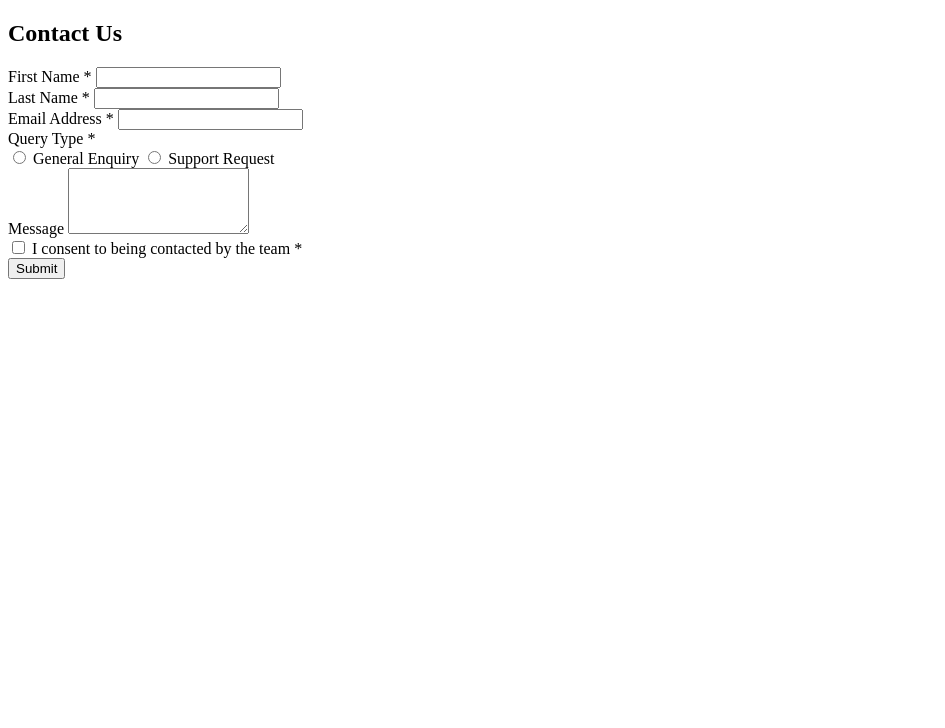
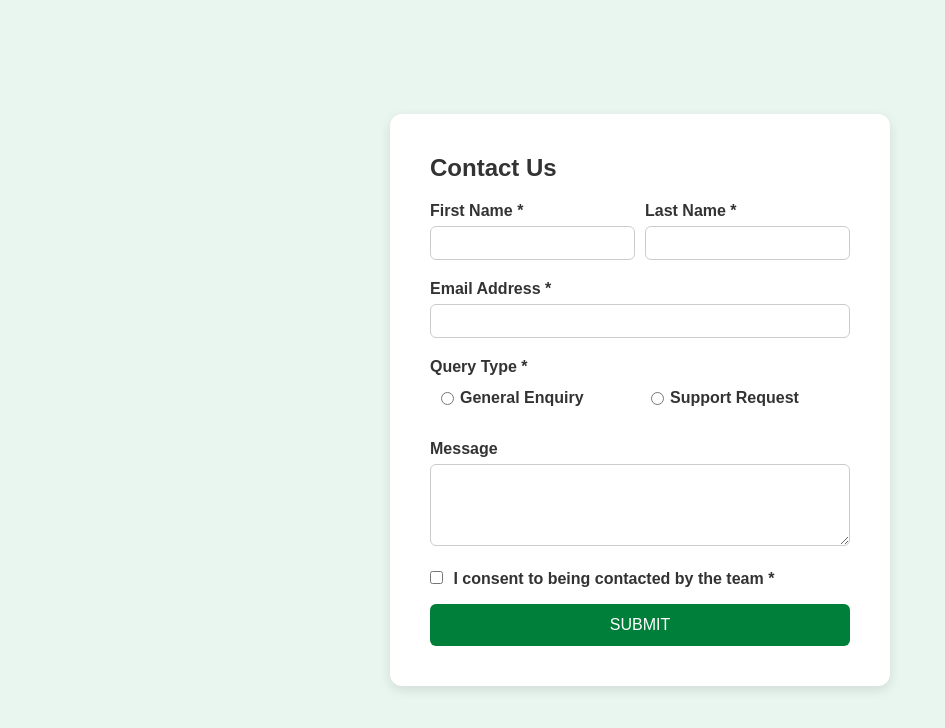
Before and after one commit to mabsattar/Contact-Form-FEM, a plain HTML site: page index.html in a window 1280 px wide. Shown: the whole page, without its empty margins (0-945 px from the left). Drawn offline with Linux system fonts and the light colour scheme.

Commit message:
initiated styles

```diff
--- a/index.html
+++ b/index.html
@@ -16,21 +16,21 @@
 
     <title>Frontend Mentor | Contact form</title>
 
-    <script>
-      src = "index.js";
-    </script>
+    <script src="index.js"></script>
   </head>
   <body>
     <div class="container">
       <h2>Contact Us</h2>
       <form class="contact-form">
+        <div class="Names-Container">
           <div class="form-grp">
             <label for="firstname"> First Name *</label>
-          <input type="=text" id="firstname" name="firstname" required />
+            <input type="text" id="firstname" name="firstname" required />
           </div>
           <div class="form-grp">
             <label for="lastname"> Last Name *</label>
             <input type="text" id="lastname" name="lastname" required />
+          </div>
         </div>
         <div class="form-grp">
           <label for="emailaddress"> Email Address *</label>
@@ -39,19 +39,21 @@
         <div class="form-grp">
           <label> Query Type *</label>
           <div class="radio">
-            <label>
+            <label class="radio-option">
               <input
                 type="radio"
-                name="generalenquiry"
+                id="radio1"
+                name="queryType"
                 value="general"
                 required
               />
               General Enquiry
             </label>
-            <label>
+            <label class="radio-option">
               <input
                 type="radio"
-                name="supportrequest"
+                id="radio2"
+                name="queryType"
                 value="support"
                 required
               />
--- a/styles.css
+++ b/styles.css
@@ -1,4 +1,120 @@
+:root {
+  --primary-color: #007f3b; /* Green button color */
+  --primary-color-dark: #005f2b; /* Darker green on hover */
+  --background-color: #e9f5ef; /* Light green background */
+  --container-background: #fff;
+  --text-color: #333;
+  --border-color: #ccc;
+  --box-shadow: 0 4px 12px rgba(0, 0, 0, 0.1);
+}
+
+* {
+  margin: 0;
+  padding: 0;
+  box-sizing: border-box;
+  font-family: "Arial", sans-serif;
+}
+
+body {
+  background-color: var(--background-color);
+  display: flex;
+  justify-content: center;
+  align-items: center;
+  height: 100vh;
+  padding: 20px;
+}
+
 .container {
-  display: contents;
+  background-color: var(--container-background);
+  padding: 40px;
+  border-radius: 12px;
+  box-shadow: var(--box-shadow);
+  max-width: 500px;
+  width: 100%;
+}
+
+h2 {
+  margin-bottom: 20px;
+  font-size: 24px;
+  color: var(--text-color);
+}
+
+.form-grp {
+  margin-bottom: 20px;
+  flex: 1px;
+}
+
+.Names-Container {
+  display: flex;
+  gap: 10px;
+}
+
+label {
+  display: block;
+  margin-bottom: 6px;
+  font-weight: bold;
+  color: var(--text-color);
+}
+
+input[type="text"],
+input[type="email"],
+textarea {
+  width: 100%;
+  padding: 8px;
+  border: 1px solid var(--border-color);
+  border-radius: 6px;
+  font-size: 14px;
+  color: var(--text-color);
+}
+
+textarea {
+  resize: vertical;
+}
+
+.radio {
+  display: flex;
+  justify-content: space-between;
+}
+
+.radio-option {
+  display: flex;
+  align-items: center;
+  padding: 6px 10px;
+  border: 1px solid transparent;
+  border-radius: 4px;
+  cursor: pointer;
+  background-color: #fff; /* Optional: add a background color */
+  width: 100%; /* Ensures both radio buttons have equal width */
+}
+
+#radio1 {
+  display: flex;
+  align-items: center;
+  padding: 6px 10px;
+  border: 1px solid var(--border-color);
+  border-radius: 6px;
+  background-color: #fff;
+}
+
+input[type="radio"],
+input[type="checkbox"] {
+  margin-right: 6px;
+}
+
+.checkbox {
+  display: flex;
   align-items: center;
 }
+
+.submitbtn {
+  background-color: var(--primary-color);
+  color: #fff;
+  padding: 12px;
+  border: none;
+  border-radius: 6px;
+  font-size: 16px;
+  cursor: pointer;
+  width: 100%;
+  margin-top: 10px;
+  text-transform: uppercase;
+}
```
Lines whose indentation alone changed are shown as unchanged.
